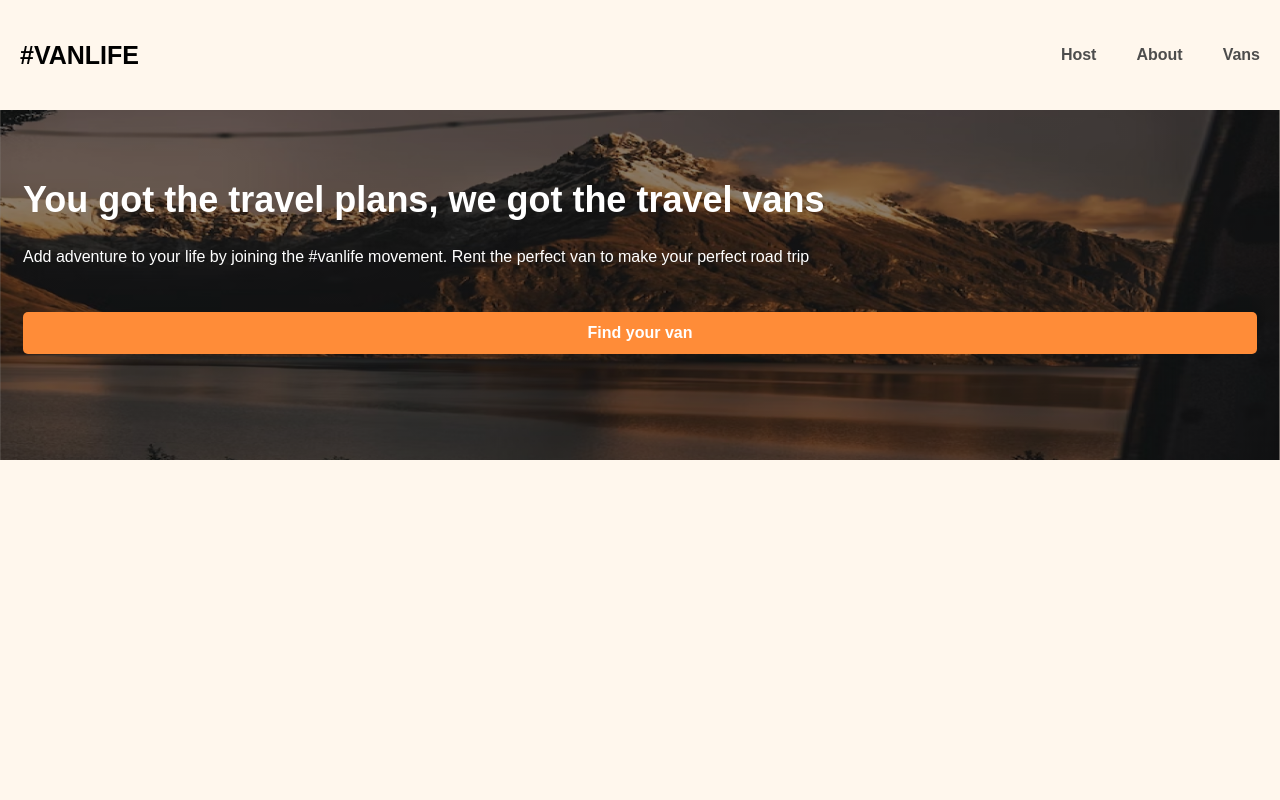
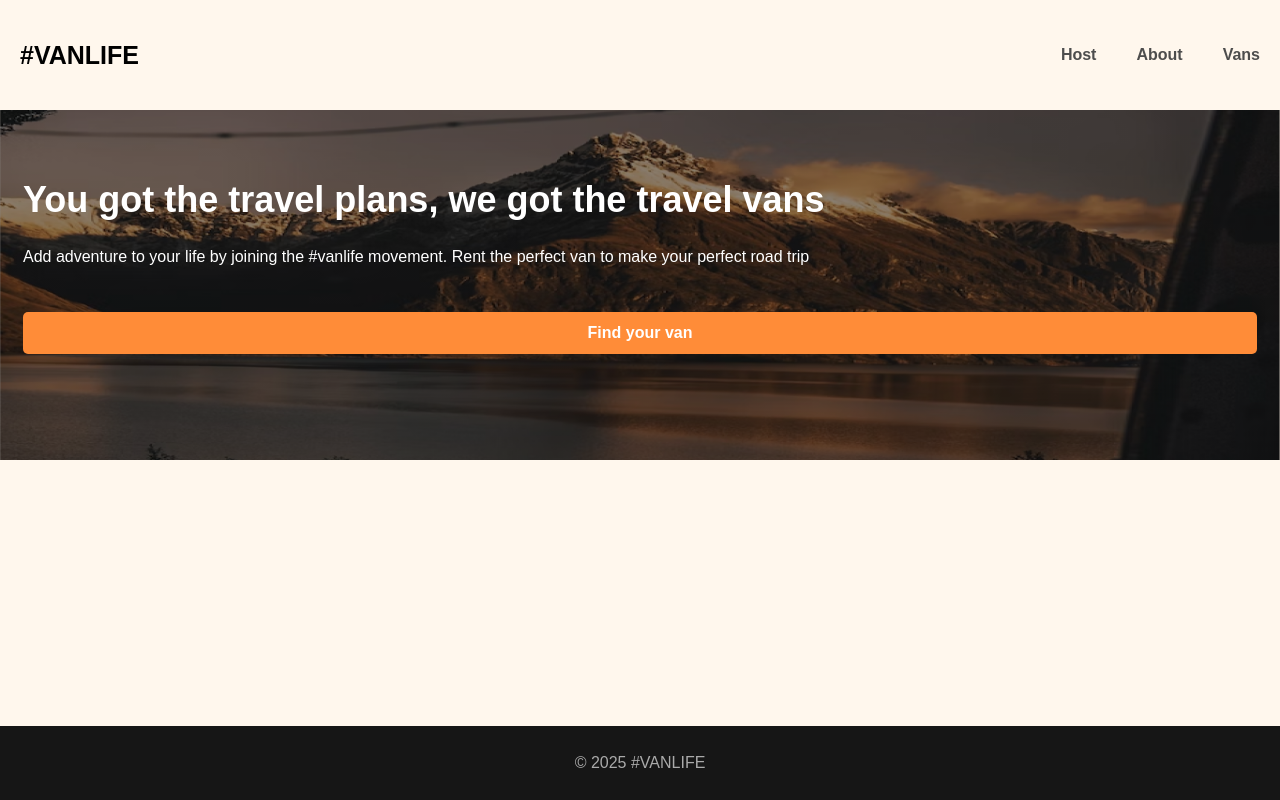
Before and after one commit to FaustoCCR/van-life, a React (Vite) app: page / in a window 1280 px wide. Built offline with nearby package versions, Linux system fonts and the light colour scheme; a web font is replaced by a local one; what miragejs would draw is missing.

Commit message:
refactor: improve semantic on main layout

```diff
--- a/src/components/Layout.jsx
+++ b/src/components/Layout.jsx
@@ -1,11 +1,15 @@
 import { Outlet } from 'react-router'
 import Header from './Header'
+import Footer from './Footer'
 const Layout = () => {
   return (
-    <>
+    <div className='site-wrapper'>
       <Header />
-      <Outlet />
-    </>
+      <main>
+        <Outlet />
+      </main>
+      <Footer />
+    </div>
   )
 }
 
```
